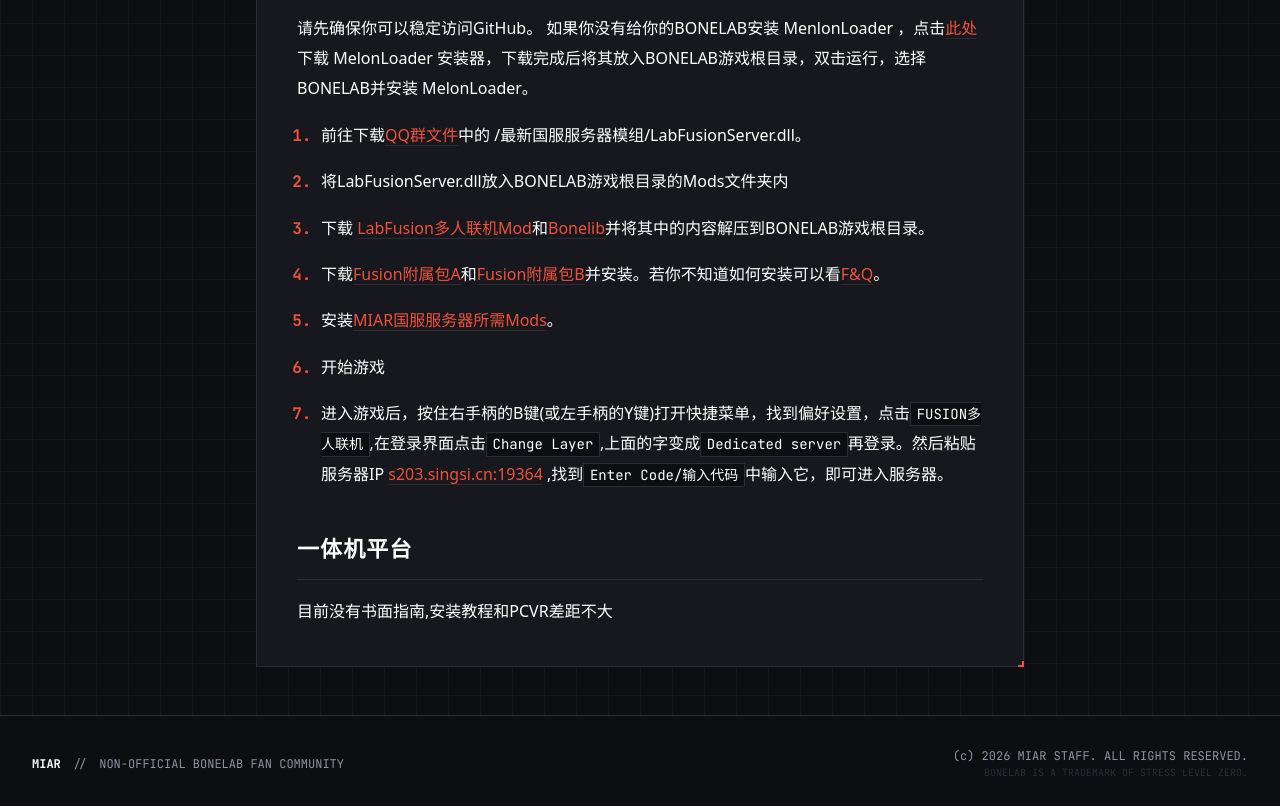
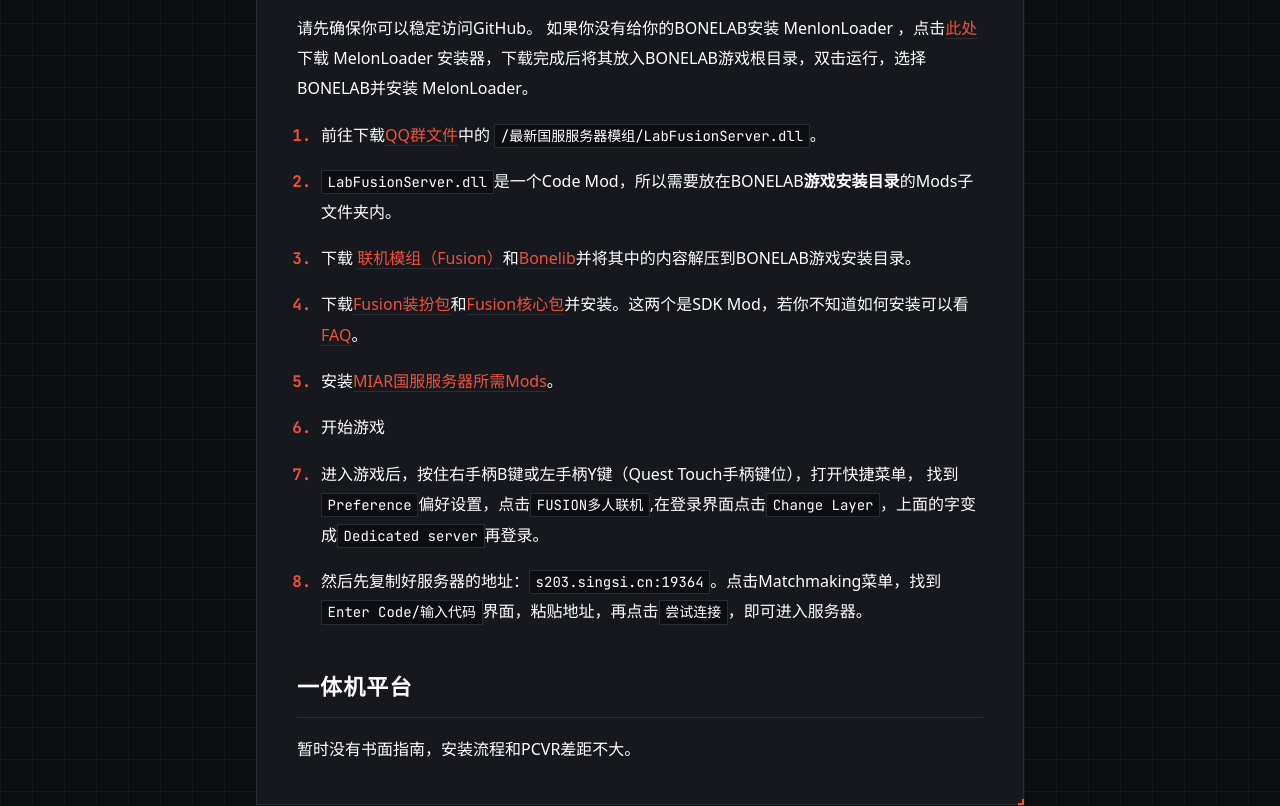
Before and after one commit to MonoIAR/monoiar.github.io, an Astro site: page /docs/join-bonelab-china-server in a window 1280 px wide. Shown: the part 937-1743 px from the top of the page. Built offline with nearby package versions, Linux system fonts and the light colour scheme; Astro itself is replaced by a stand-in of ours.

Commit message:
小修改

```diff
--- a/src/components/ServersSection.astro
+++ b/src/components/ServersSection.astro
@@ -17,7 +17,7 @@ import Notice from './NoticeWithLink.astro';
   <Notice
     icon="!"
     content="目前该部分并不完善，我们还没想到稳定获取服务器状态的方法。"
-    link="javascript:alert('占位符链接')"
+    link="/docs/join-bonelab-china-server"
     linkText="如何使用服务器插件"
   />
 </section>
--- a/src/content/docs/join-bonelab-china-server.md
+++ b/src/content/docs/join-bonelab-china-server.md
@@ -1,15 +1,14 @@
 ---
 title: 如何加入MIAR官方BONELAB服务器
-description: 从零开始安装所需插件并手把手教你如何进入官方服务器，包含 PCVR 与 Quest 双平台说明。
-order: 1
+description: 手把手教你如何加入Fusion专用服务器。
+order: 3
 category: 入门
-tags: ["安装", "国服"]
+tags: ["安装", "国服", "LabFusionServer"]
 updated: 2026-08-20
 toc: true
 ---
 
-
-## 安装前准备
+## 准备
 
 在开始之前，我们将会假设你已经拥有可以稳定访问 GitHub 的网络环境。
 
@@ -25,20 +24,23 @@ toc: true
 请先确保你可以稳定访问GitHub。
 如果你没有给你的BONELAB安装 MenlonLoader ，点击[此处](https://github.com/LavaGang/MelonLoader/releases/download/latest/MelonLoader.Installer.exe)下载 MelonLoader 安装器，下载完成后将其放入BONELAB游戏根目录，双击运行，选择BONELAB并安装 MelonLoader。
 
-1. 前往下载[QQ群文件](https://qm.qq.com/q/rMVy0k64Ra)中的 /最新国服服务器模组/LabFusionServer.dll。
+1. 前往下载[QQ群文件](https://qm.qq.com/q/rMVy0k64Ra)中的 `/最新国服服务器模组/LabFusionServer.dll`。
 
-2. 将LabFusionServer.dll放入BONELAB游戏根目录的Mods文件夹内
+2. `LabFusionServer.dll`是一个Code Mod，所以需要放在BONELAB**游戏安装目录**的Mods子文件夹内。
 
-3. 下载 [LabFusion多人联机Mod](https://gcdn.thunderstore.io/live/repository/packages/Lakatrazz-Fusion-1.14.2.zip)和[Bonelib](https://gcdn.thunderstore.io/live/repository/packages/bonelib-BoneLib-3.2.2.zip)并将其中的内容解压到BONELAB游戏根目录。
+3. 下载 [联机模组（Fusion）](https://thunderstore.io/package/download/Lakatrazz/Fusion/1.14.2/)和[Bonelib](https://thunderstore.io/package/download/bonelib/BoneLib/3.2.2/)并将其中的内容解压到BONELAB游戏安装目录。
 
-4. 下载[Fusion附属包A](https://mod.io/g/bonelab/m/fusion-cosmetics#dependencies)和[Fusion附属包B](https://mod.io/g/bonelab/m/fusion-content#description)并安装。若你不知道如何安装可以看[F&Q](/docs/fag)。
+4. 下载[Fusion装扮包](https://mod.io/g/bonelab/m/fusion-cosmetics#dependencies)和[Fusion核心包](https://mod.io/g/bonelab/m/fusion-content#description)并安装。这两个是SDK Mod，若你不知道如何安装可以看[FAQ](/docs/faq)。
 
-5. 安装[MIAR国服服务器所需Mods](https://mod.io/g/bonelab/c/miarserver#mods)。
+5. 安装[MIAR国服服务器所需Mods](https://mod.io/g/bonelab/c/miarserver)。
 
 6. 开始游戏
 
-7. 进入游戏后，按住右手柄的B键(或左手柄的Y键)打开快捷菜单，找到偏好设置，点击`FUSION多人联机`,在登录界面点击`Change Layer`,上面的字变成`Dedicated server`再登录。然后粘贴服务器IP s203.singsi.cn:19364 ,找到`Enter Code/输入代码`中输入它，即可进入服务器。
+7. 进入游戏后，按住右手柄B键或左手柄Y键（Quest Touch手柄键位），打开快捷菜单，
+找到`Preference`偏好设置，点击`FUSION多人联机`,在登录界面点击`Change Layer`，上面的字变成`Dedicated server`再登录。
+
+8. 然后先复制好服务器的地址：`s203.singsi.cn:19364`。点击Matchmaking菜单，找到`Enter Code/输入代码`界面，粘贴地址，再点击`尝试连接`，即可进入服务器。
 
 ## 一体机平台
 
-目前没有书面指南,安装教程和PCVR差距不大
+暂时没有书面指南，安装流程和PCVR差距不大。
```
